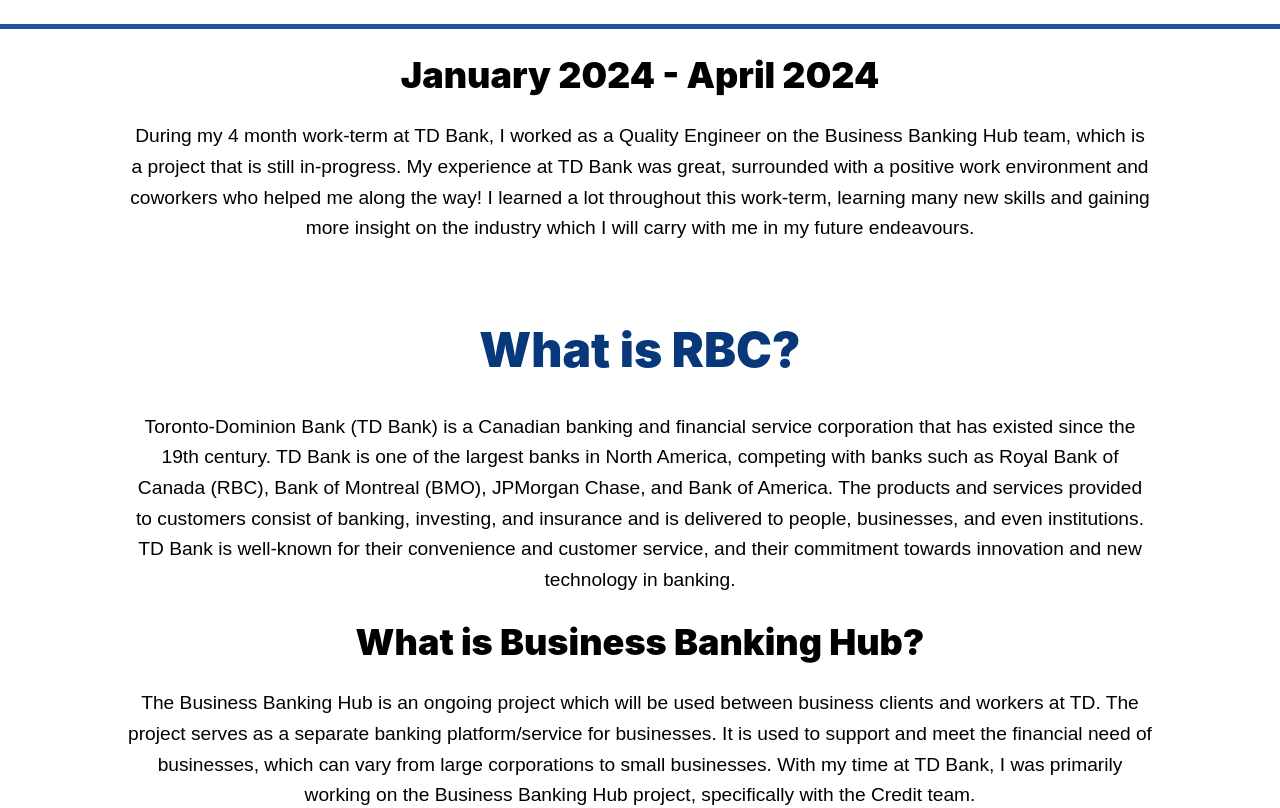
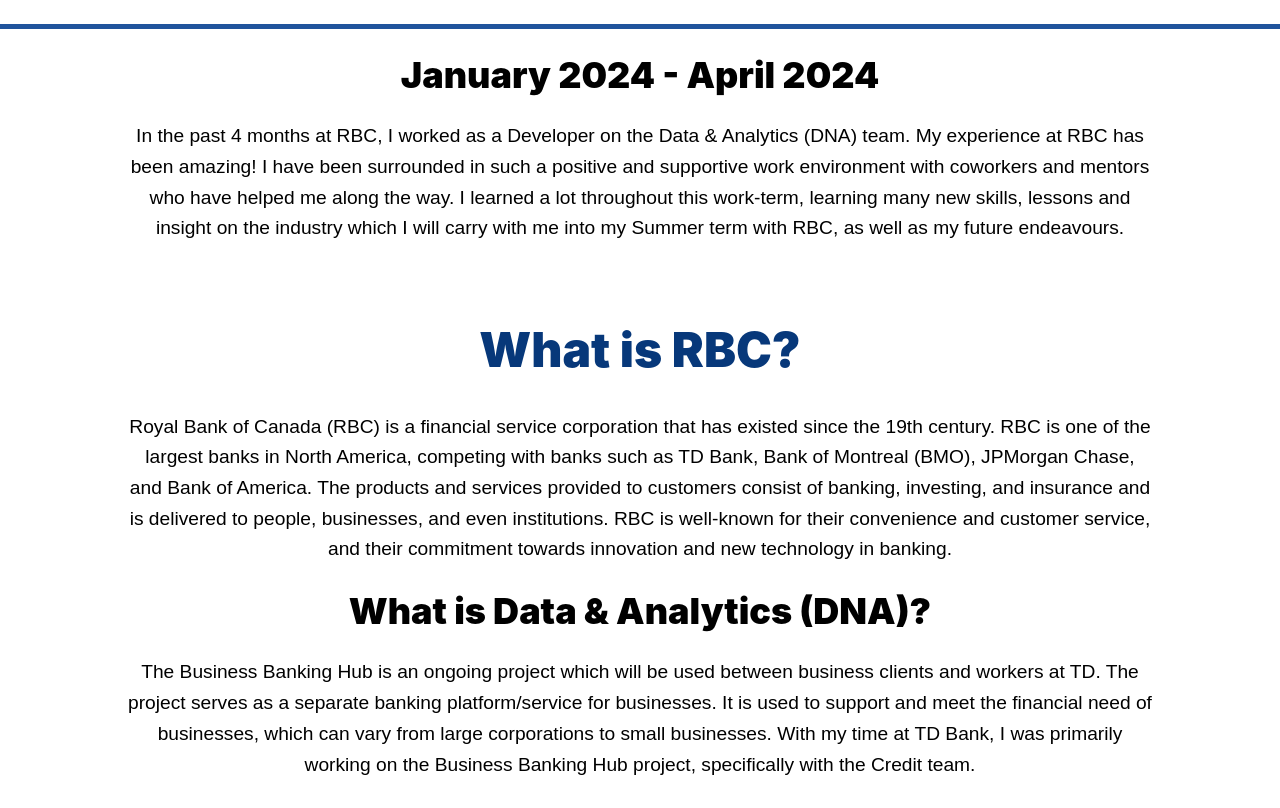
Before and after one commit to tonyngoo/WTR-4, a React (Create React App) app: page / in a window 1280 px wide. Shown: the part 480-1288 px from the top of the page. Built offline with nearby package versions, Linux system fonts and the light colour scheme.

Commit message:
updating text

```diff
--- a/public/index.html
+++ b/public/index.html
@@ -24,7 +24,7 @@
       work correctly both with client-side routing and a non-root public URL.
       Learn how to configure a non-root public URL by running `npm run build`.
     -->
-    <title>Tony Ngo - TD Bank Report</title>
+    <title>Tony Ngo -  RBC Report</title>
   </head>
   <body>
     <noscript>You need to enable JavaScript to run this app.</noscript>
--- a/src/App.js
+++ b/src/App.js
@@ -21,8 +21,8 @@
           <Section>
           <Text class="text" id="intro-section">
 
-            During my 4 month work-term at TD Bank, I worked as a Quality Engineer on the Business Banking Hub team, which is a project that is still in-progress. My experience at TD Bank was great, surrounded with a positive work environment and coworkers who helped me along the way!
-            I learned a lot throughout this work-term, learning many new skills and gaining more insight on the industry which I will carry with me in my future endeavours.
+            In the past 4 months at RBC, I worked as a Developer on the Data & Analytics (DNA) team. My experience at RBC has been amazing! I have been surrounded in such a positive and supportive work environment with coworkers and mentors who have helped me along the way.
+            I learned a lot throughout this work-term, learning many new skills, lessons and insight on the industry which I will carry with me into my Summer term with RBC, as well as my future endeavours.
 
           </Text>
         </Section>
@@ -33,11 +33,11 @@
         <Section>
           <Heading>What is RBC?</Heading>
           <Text>
-            Toronto-Dominion Bank (TD Bank) is a Canadian banking and financial service corporation that has existed since the 19th century. TD Bank is one of the largest banks in North America, competing with banks such as Royal Bank of Canada (RBC),
+            Royal Bank of Canada (RBC) is a financial service corporation that has existed since the 19th century. RBC is one of the largest banks in North America, competing with banks such as TD Bank,
             Bank of Montreal (BMO), JPMorgan Chase, and Bank of America. The products and services provided to customers consist of banking, investing, and insurance and is delivered to people, businesses, and even institutions.
-            TD Bank is well-known for their convenience and customer service, and their commitment towards innovation and new technology in banking.
+            RBC is well-known for their convenience and customer service, and their commitment towards innovation and new technology in banking.
           </Text>
-          <Subheading>What is Business Banking Hub?</Subheading>
+          <Subheading>What is Data & Analytics (DNA)?</Subheading>
           <Text>
             The Business Banking Hub is an ongoing project which will be used between business clients and workers at TD. The project serves as a separate banking platform/service for businesses. It is used to support and meet
             the financial need of businesses, which can vary from large corporations to small businesses.
```
